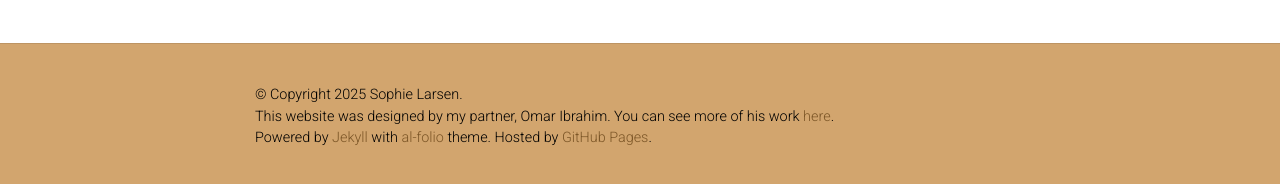
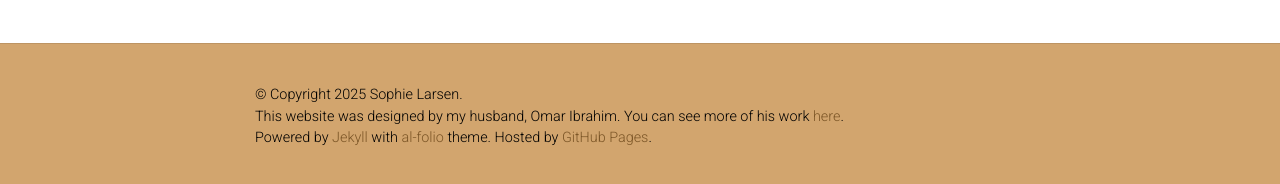
Before and after one commit to SL-Larsen/SL-Larsen.github.io, a Jekyll site: the page built from _pages/about.md, in a window 1280 px wide and 1011 px high. Shown: the part 822-1006 px from the top of the window. Built offline with Jekyll 4.4.1, drawn with Linux system fonts in a browser that asks for light colours; full-size pictures stand in for the smaller copies a plugin makes; some web fonts are replaced; comment, search, counter and statistics services are not loaded; a style sheet for code colours, icons or effects is not loaded.

Commit message:
Update _config.yml

```diff
--- a/_config.yml
+++ b/_config.yml
@@ -10,7 +10,7 @@
 description: > # the ">" symbol means to ignore newlines until "footer_text:"
   Personal portfolio site for Dr. Sophie Larsen.
 footer_text: >
-  <br>This website was designed by my partner, Omar Ibrahim. You can see more of his work <a href="https://www.omaryibrahim.me/" target="_blank">here</a>.<br>
+  <br>This website was designed by my husband, Omar Ibrahim. You can see more of his work <a href="https://www.omaryibrahim.me/" target="_blank">here</a>.<br>
   Powered by <a href="https://jekyllrb.com/" target="_blank">Jekyll</a> with <a href="https://github.com/alshedivat/al-folio">al-folio</a> theme.
   Hosted by <a href="https://pages.github.com/" target="_blank">GitHub Pages</a>.
 keywords: jekyll, academic-website, portfolio-website  # add your own keywords or leave empty
```
